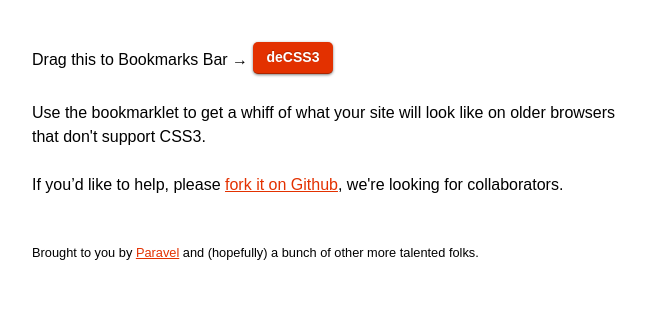
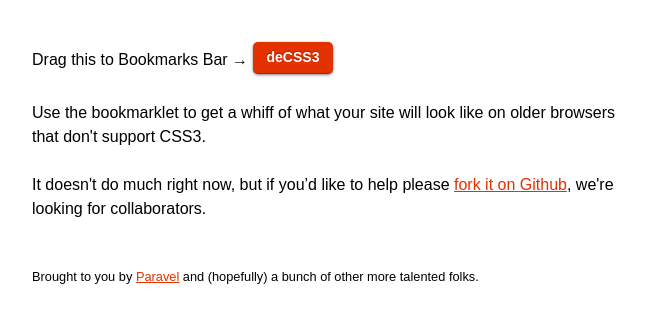
Before and after one commit to davatron5000/deCSS3, a plain HTML site: page index.html in a window 1280 px wide. Shown: the part 188-510 px from the top of the page, without its empty margins (308-954 px from the left). Drawn offline with nearby package versions, Linux system fonts and the light colour scheme.

Commit message:
copy tweak

```diff
--- a/index.html
+++ b/index.html
@@ -22,7 +22,7 @@
 		<p>Drag this to Bookmarks Bar &rarr; <a class="bookmarklet awesome large red" href="javascript:s=document.createElement('script');s.type='text/javascript';s.src='http://raw.github.com/davatron5000/deCSS3/master/deCSS3.js?v='+parseInt(Math.random()*99999999);document.body.appendChild(s);">
 	deCSS3</a></p>
 		<p>Use the bookmarklet to get a whiff of what your site will look like on older browsers that don't support CSS3.</p>
-		<p>If you&rsquo;d like to help, please <a href="https://github.com/davatron5000/deCSS3">fork it on Github</a>, we're looking for collaborators.</p>
+		<p>It doesn't do much right now, but if you&rsquo;d like to help please <a href="https://github.com/davatron5000/deCSS3">fork it on Github</a>, we're looking for collaborators.</p>
 	</section>
 
 	<footer>
```
